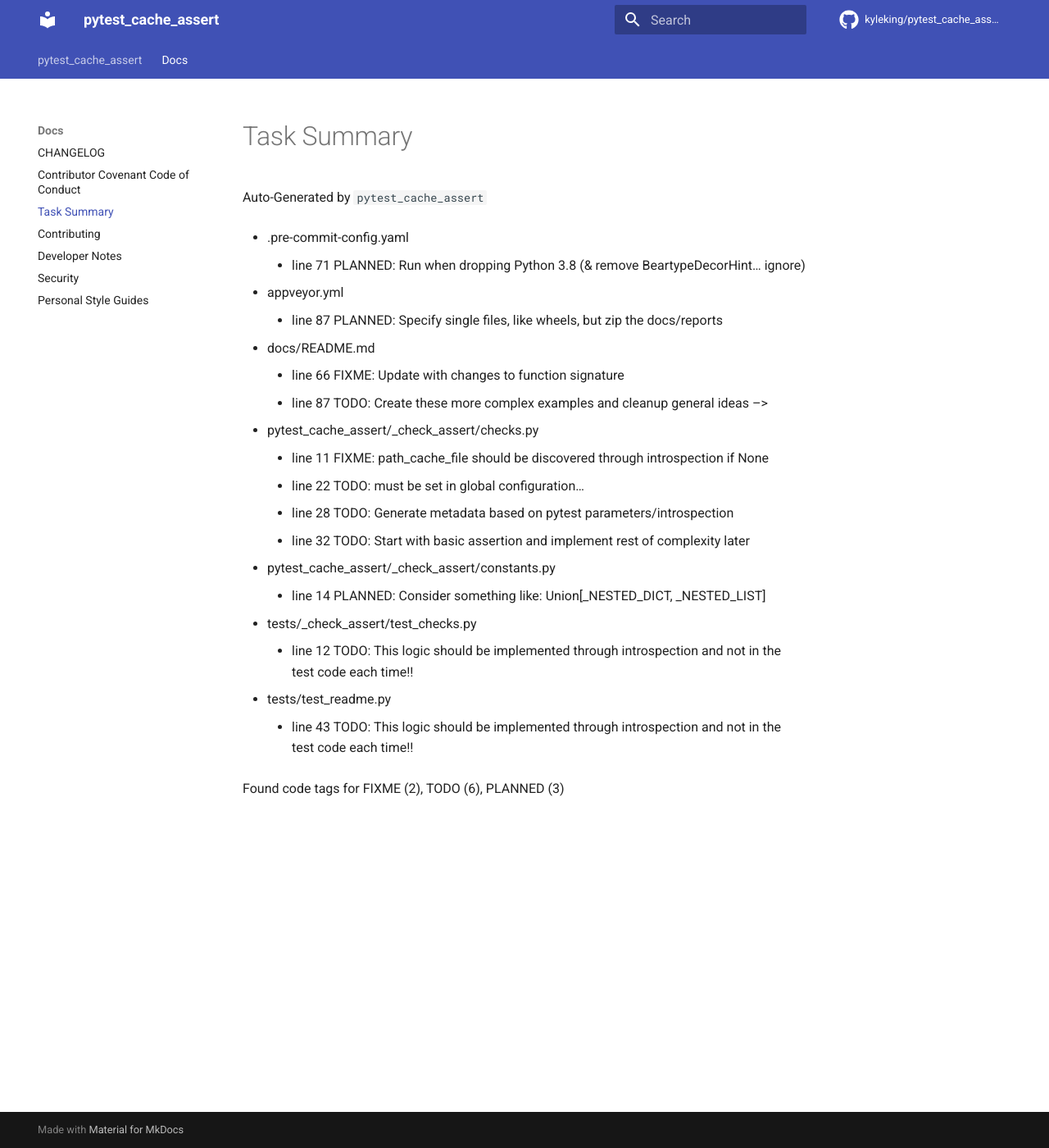
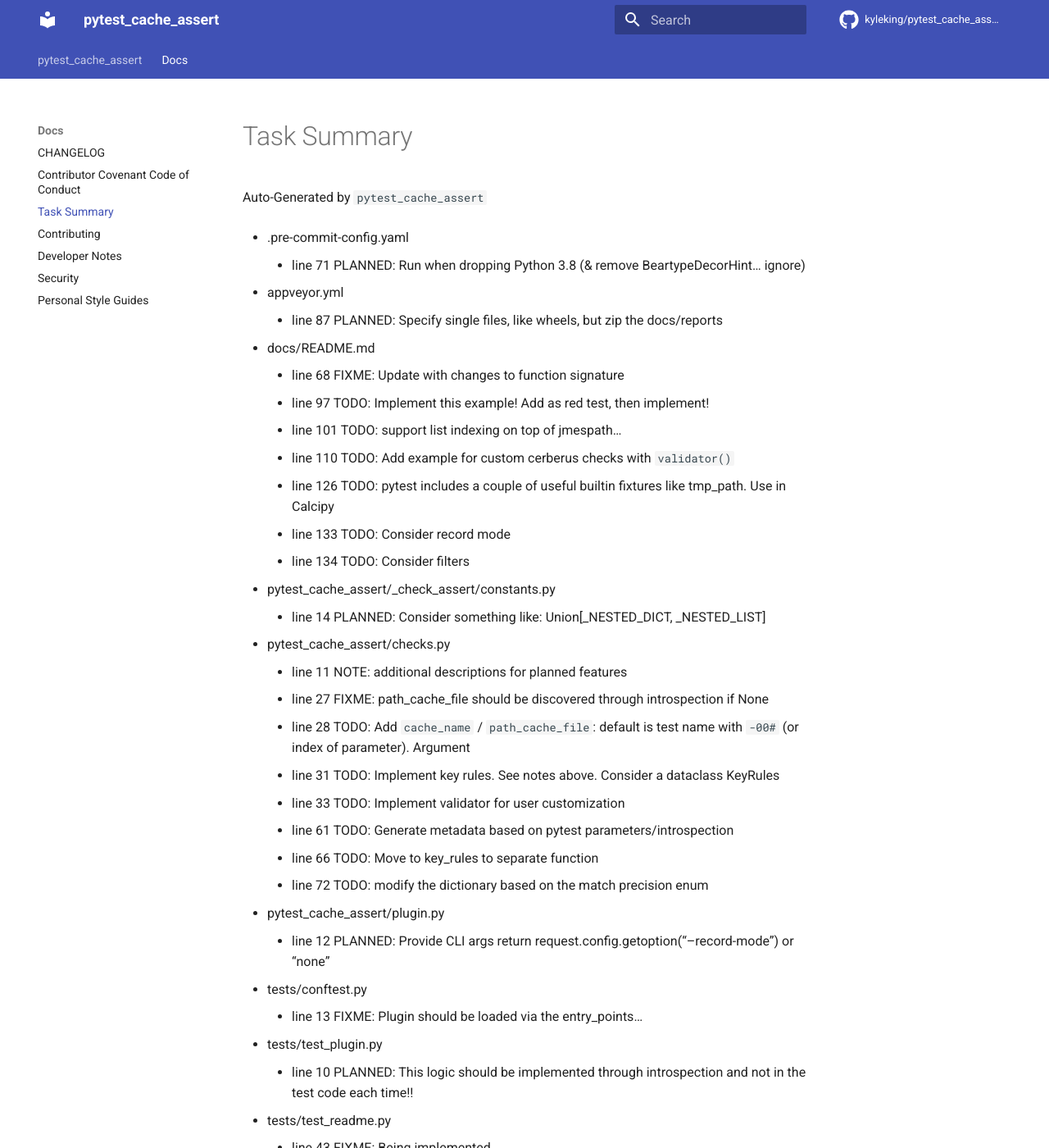
Before and after one commit to KyleKing/pytest_cache_assert, an MkDocs documentation site: the page built from docs/docs/CODE_TAG_SUMMARY.md, in a window 1280 px wide and 1400 px high. Shown: the whole window at 82% size. Built offline with MkDocs 1.6.1 and Material for MkDocs 9.7.7, drawn with Linux system fonts in a browser that asks for light colours; comment, search, counter and statistics services are not loaded; some of the changed text lies outside the part shown.

```diff
--- a/docs/docs/CODE_TAG_SUMMARY.md
+++ b/docs/docs/CODE_TAG_SUMMARY.md
@@ -9,24 +9,39 @@
     - line  87 PLANNED: Specify single files, like wheels, but zip the docs/reports
 
 - docs/README.md
-    - line  66   FIXME: Update with changes to function signature
-    - line  87    TODO: Create these more complex examples and cleanup general ideas -->
-
-- pytest_cache_assert/_check_assert/checks.py
-    - line  11   FIXME: path_cache_file should be discovered through introspection if None
-    - line  22    TODO: must be set in global configuration...
-    - line  28    TODO: Generate metadata based on pytest parameters/introspection
-    - line  32    TODO: Start with basic assertion and implement rest of complexity later
+    - line  68   FIXME: Update with changes to function signature
+    - line  97    TODO: Implement this example! Add as red test, then implement!
+    - line 101    TODO: support list indexing on top of jmespath...
+    - line 110    TODO: Add example for custom cerberus checks with `validator()`
+    - line 126    TODO: pytest includes a couple of useful builtin fixtures like tmp_path. Use in Calcipy
+    - line 133    TODO: Consider record mode
+    - line 134    TODO: Consider filters
 
 - pytest_cache_assert/_check_assert/constants.py
     - line  14 PLANNED: Consider something like: Union[_NESTED_DICT, _NESTED_LIST]
 
-- tests/_check_assert/test_checks.py
-    - line  12    TODO: This logic should be implemented through introspection and not in the test code each time!!
+- pytest_cache_assert/checks.py
+    - line  11    NOTE: additional descriptions for planned features
+    - line  27   FIXME: path_cache_file should be discovered through introspection if None
+    - line  28    TODO: Add `cache_name` / `path_cache_file`: default is test name with `-00#` (or index of parameter). Argument
+    - line  31    TODO: Implement key rules. See notes above. Consider a dataclass KeyRules
+    - line  33    TODO: Implement validator for user customization
+    - line  61    TODO: Generate metadata based on pytest parameters/introspection
+    - line  66    TODO: Move to key_rules to separate function
+    - line  72    TODO: modify the dictionary based on the match precision enum
+
+- pytest_cache_assert/plugin.py
+    - line  12 PLANNED: Provide CLI args return request.config.getoption("--record-mode") or "none"
+
+- tests/conftest.py
+    - line  13   FIXME: Plugin should be loaded via the entry_points...
+
+- tests/test_plugin.py
+    - line  10 PLANNED: This logic should be implemented through introspection and not in the test code each time!!
 
 - tests/test_readme.py
-    - line  43    TODO: This logic should be implemented through introspection and not in the test code each time!!
+    - line  43   FIXME: Being implemented
 
-Found code tags for FIXME (2), TODO (6), PLANNED (3)
+Found code tags for FIXME (4), TODO (12), PLANNED (5), NOTE (1)
 
 <!-- calcipy:skip_tags -->
```
Also changed, not shown: docs/docs/CHANGELOG.md (+7 -0 lines), requirements.txt (+101 -91 lines), 4 other files.
